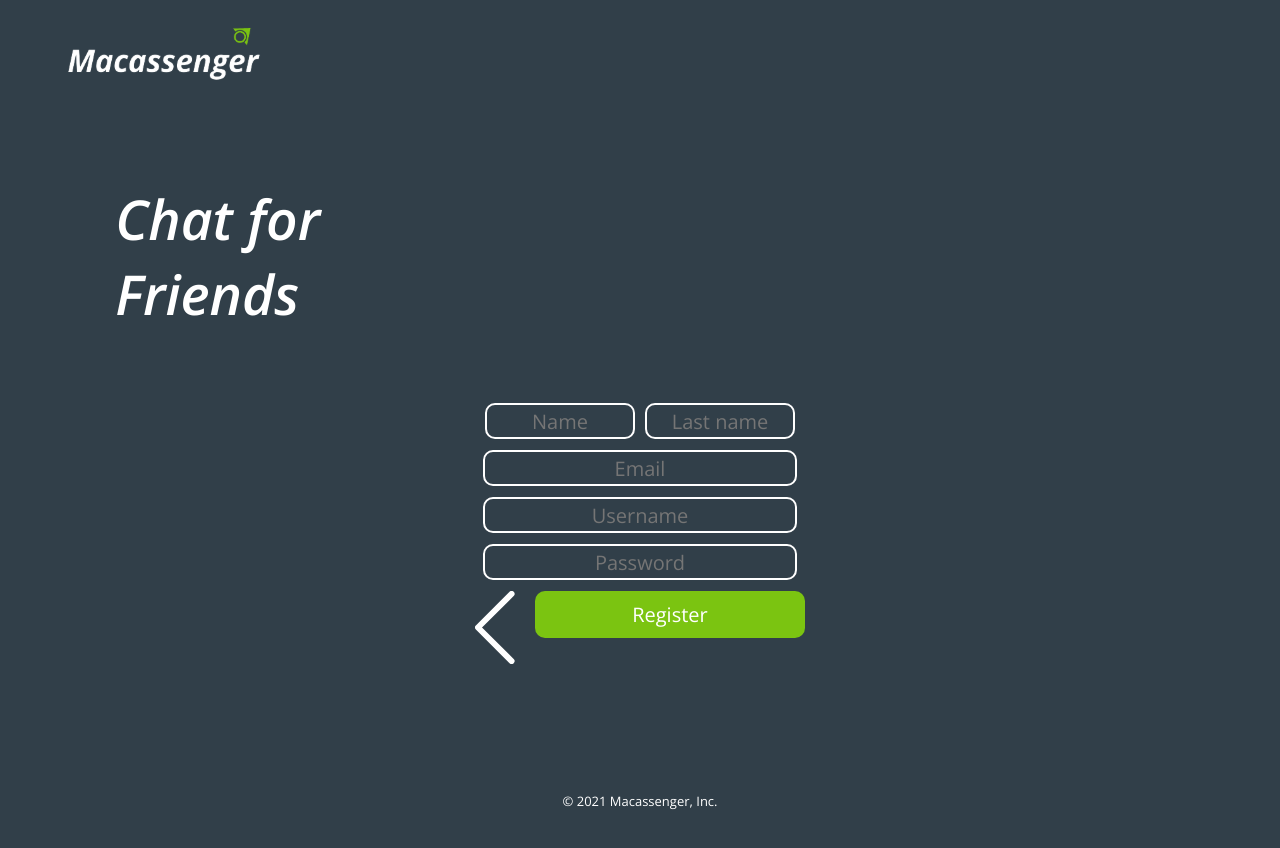
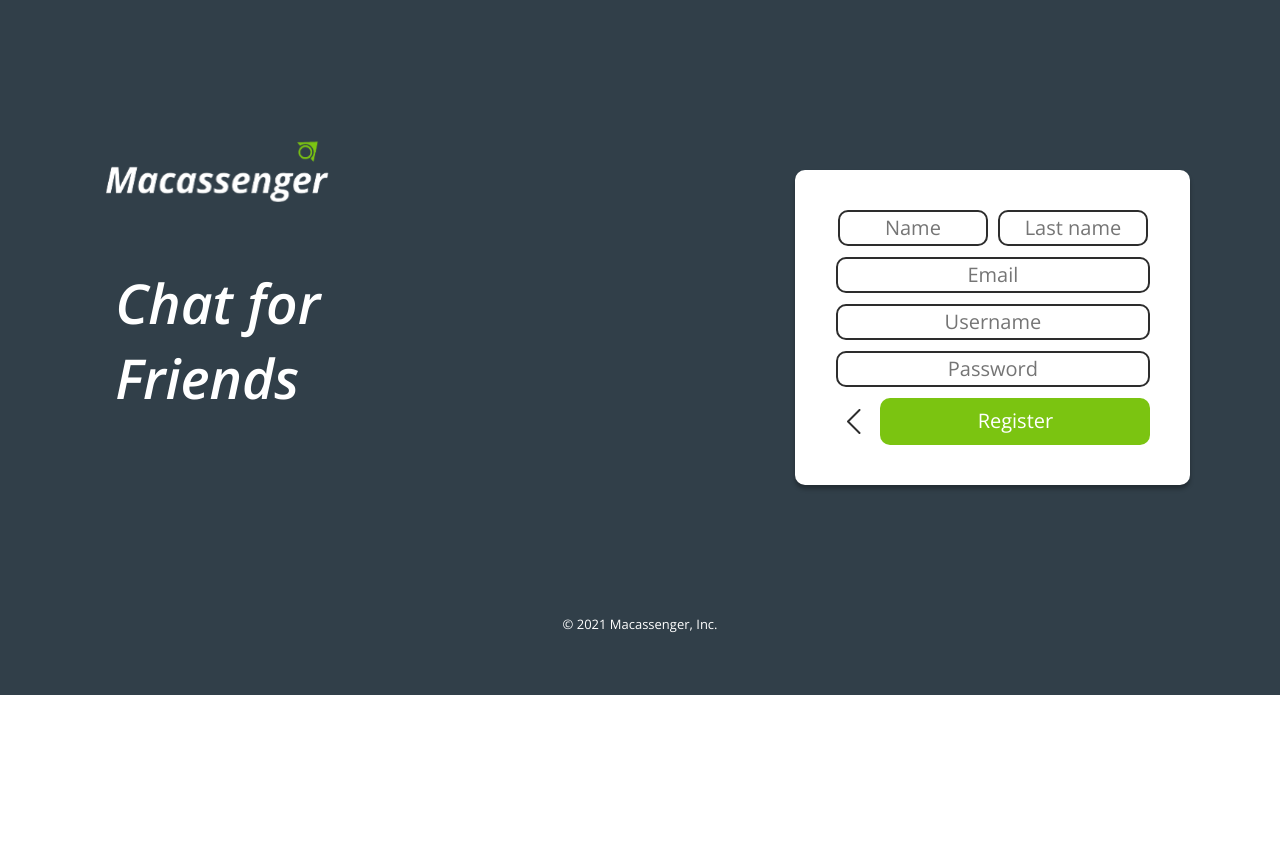
Before and after one commit to FariaSta/Macassenger, a Nuxt app: page / in a window 1280 px wide. Both pictures are taken after a click on the button "Register". Shown: the top 848 px of the page. After the commit the page ends 800 px from the top, so only its background shows below. Built offline with nearby package versions, Linux system fonts and the light colour scheme.

Commit message:
register and login desktop finished

```diff
--- a/pages/index.vue
+++ b/pages/index.vue
@@ -3,10 +3,10 @@
     <div class="header">
       <maca-logo />
     </div>
+    <div class="body">
       <div class="title">
         <h1>Chat for </br> Friends</h1>
       </div>
-
       <!-- Formulary log in -->
       <div class="form" v-if="this.formLogin">
         <input-general type="email" placeholder="Email" />
@@ -30,13 +30,17 @@
         <input-general type="text" placeholder="Username" />
         <input-general type="Password" placeholder="Password" />
         <div class="button2">
-          <img style="cursor: pointer " @click="backRegister" src="../public/svg/back.svg" alt="">
+          <picture class="containerback">
+            <source class="back" @click="backRegister" srcset="../public/svg/backblack.svg" media="(min-width: 821px)">
+            <img class="back" @click="backRegister" src="../public/svg/back.svg" >
+          </picture>
+
           <div >
             <button-focus-large>Register</button-focus-large>
           </div>
         </div>
       </div>
-
+    </div>
     <footer>
       <span class="inc">© 2021 Macassenger, Inc.</span>
     </footer>
@@ -88,6 +92,19 @@
   {
     margin-bottom: 11px;
   }
+  .containerback
+  {
+    width: 45px;
+    height: 45px;
+    display: flex;
+    justify-content: center;
+    align-items: center;
+  }
+  .back
+  {
+    cursor: pointer;
+    width: 30px !important;
+  }
   span
   {
     color: white;
@@ -106,10 +123,14 @@
     margin-top: 10%;
     margin-bottom: 0 !important;
   }
+  .ButtonFocus
+  {
+    margin-right: 28px;
+  }
   .button
   {
     display: flex;
-    justify-content: space-evenly;
+    justify-content: center;
     width: 100%;
   }
   .button2
@@ -117,6 +138,7 @@
     display: flex;
     width: 80%;
     justify-content: center;
+    align-items: center;
   }
   .button2 img
   {
@@ -126,6 +148,58 @@
   footer
   {
     height: 10vh;
+  }
+
+  @media only screen and (min-width: 821px){
+    .containerr
+    {
+      padding-top: 52px;
+    }
+    .header
+    {
+      position: absolute;
+      top: 100px;
+      left: 7%;
+
+    }
+    .logo
+    {
+      width: 230px;
+      height: 100px;
+    }
+    .body
+    {
+      margin-top: 115px;
+      display: flex;
+      justify-content: space-between;
+      align-items: center;
+    }
+    .form
+    {
+      margin-right: 7%;
+      background: white;
+      padding: 40px 40px;
+      box-shadow: 0px 4px 4px rgba(0, 0, 0, 0.3);
+      border-radius: 10px;
+    }
+
+    span
+    {
+      color: #2D2D2D;
+    }
+    .ButtonNotFocus
+    {
+      color: #2D2D2D;
+    }
+    .inputGeneral
+    {
+      border: 2px solid #2D2D2D;
+      color: black;
+    }
+    .inc
+    {
+      color: white;
+    }
   }
 
 </style>
--- a/public/style.css
+++ b/public/style.css
@@ -1,9 +1,9 @@
 @import url('https://fonts.googleapis.com/css2?family=Open+Sans:ital,wght@0,300;0,400;0,600;0,700;0,800;1,300;1,400;1,600;1,700;1,800&display=swap');
-html, body
+
+html
 {
   height: 100%;
   width: 100%;
-  background: #313F49;
 }
 h1
 {
```
Also changed, not shown: public/svg/backblack.svg (added). Lines whose indentation alone changed are shown as unchanged.
